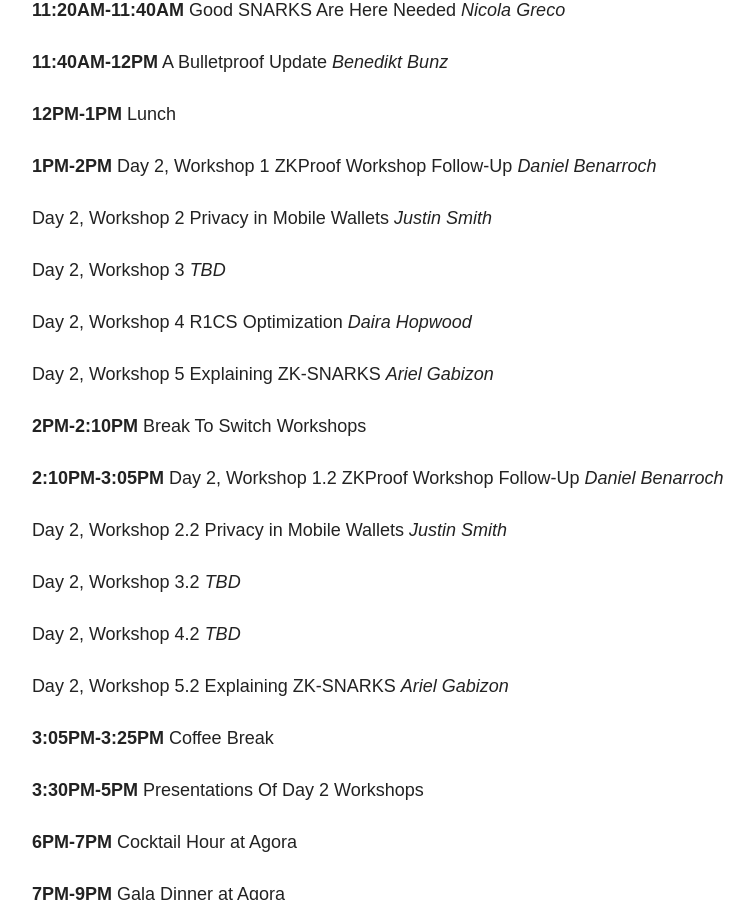
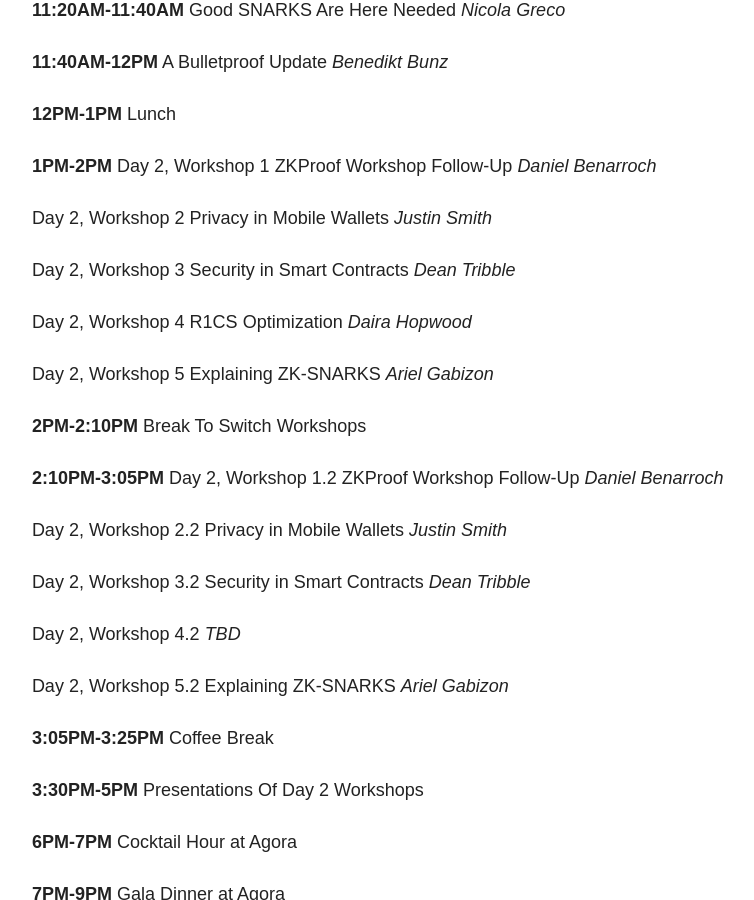
Before and after one commit to ZcashFoundation/zfnd, a Jekyll site: the page built from zcon/schedule.md, in a window 1280 px wide and 900 px high, scrolled down 2249 px. Shown: the whole window, without its empty margins (254-1008 px from the left). Built offline with Jekyll 4.4.1, drawn with Linux system fonts in a browser that asks for light colours; nearby versions of some CDN libraries.

Commit message:
update schedule

```diff
--- a/zcon/schedule.md
+++ b/zcon/schedule.md
@@ -147,7 +147,8 @@ Privacy in Mobile Wallets
 *Justin Smith*
 
 Day 2, Workshop 3
-*TBD*
+Security in Smart Contracts
+*Dean Tribble*
 
 Day 2, Workshop 4
 R1CS Optimization
@@ -170,7 +171,8 @@ Privacy in Mobile Wallets
 *Justin Smith*
 
 Day 2, Workshop 3.2
-*TBD*
+Security in Smart Contracts
+*Dean Tribble*
 
 Day 2, Workshop 4.2
 *TBD*
```
